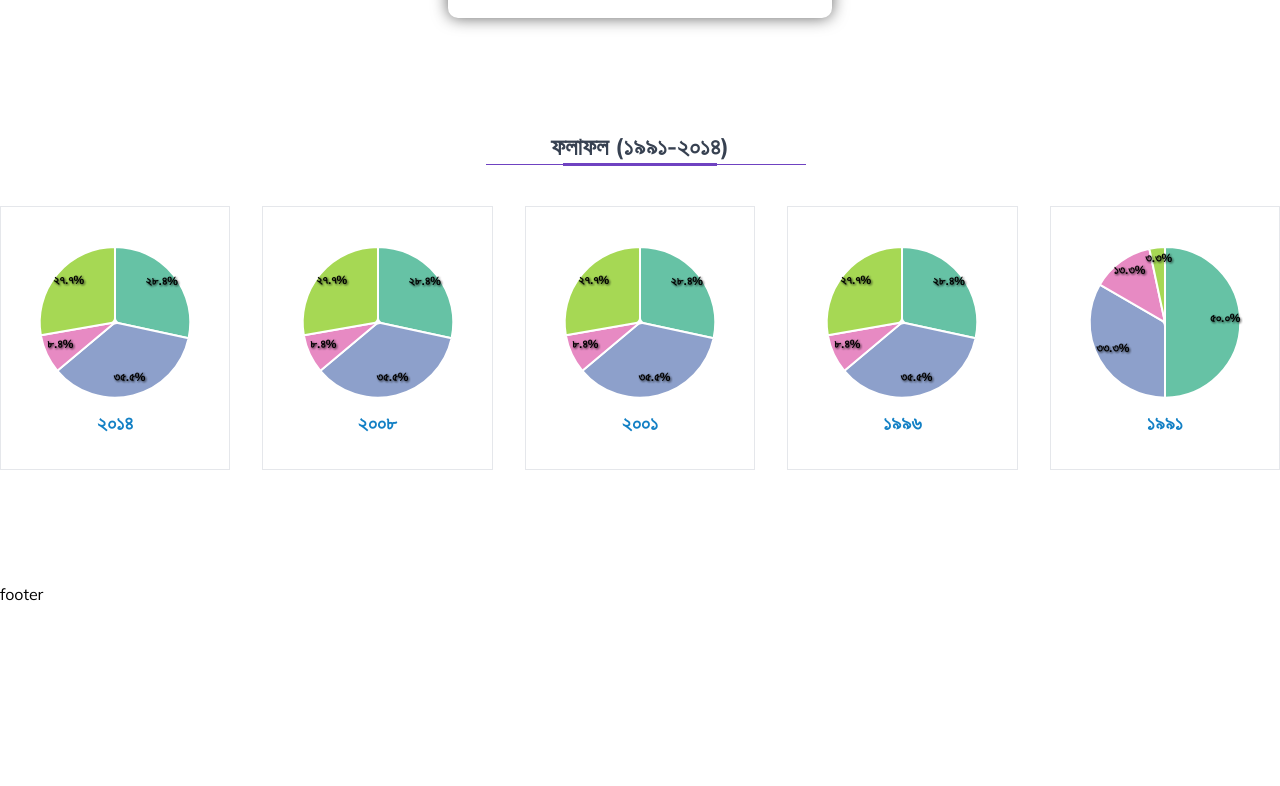
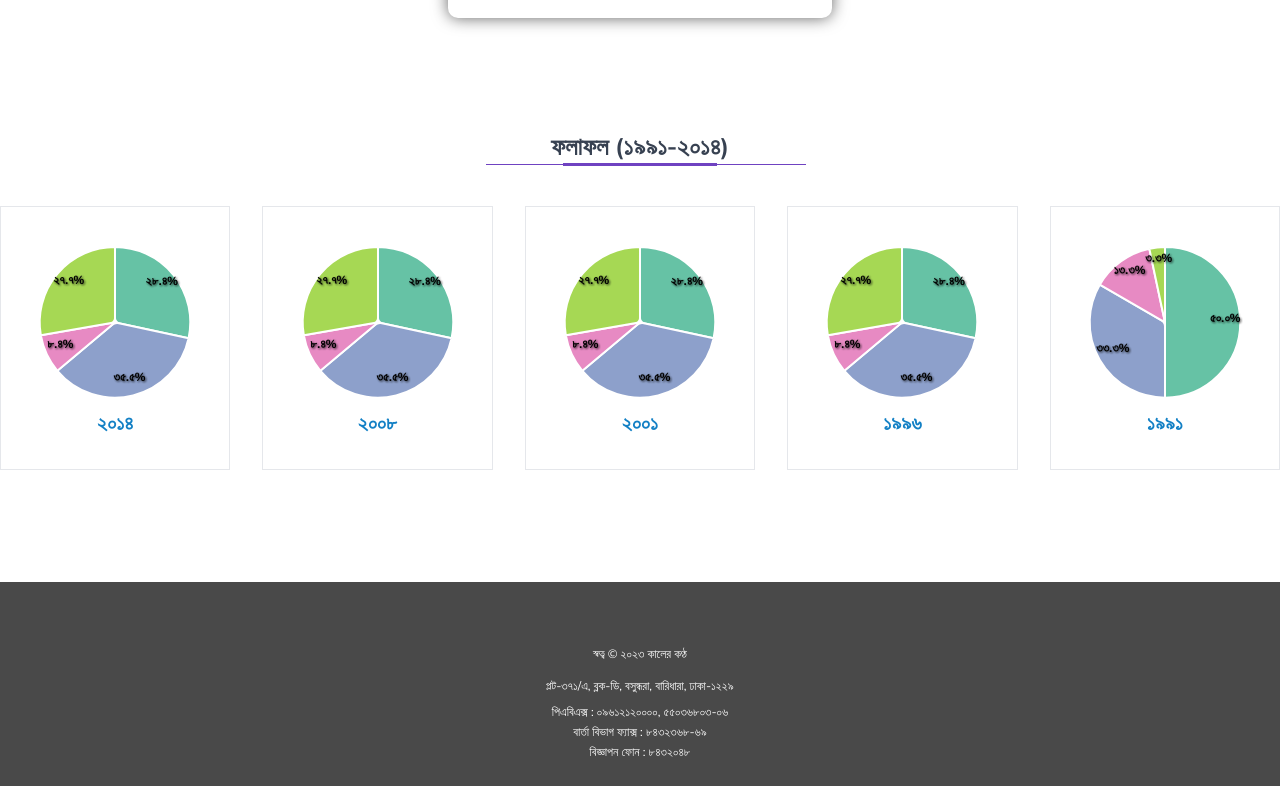
Before and after one commit to MdShohoan/kk, a React (Vite) app: page / in a window 1280 px wide. Shown: the part 5111-5897 px from the top of the page. Before the commit the page ends 5717 px from the top, so only its background shows below. Built offline with nearby package versions, Linux system fonts and the light colour scheme.

Commit message:
completed footer

```diff
--- a/src/components/Footer/Footer.jsx
+++ b/src/components/Footer/Footer.jsx
@@ -1,8 +1,12 @@
 function Footer() {
     return (
-        <section>
-            <footer>
-                footer
+        <section className='bg-[#494949] pb-6 pt-16'>
+            <footer className="text-xs font-normal text-white text-center">
+                <span className="block mb-4">স্বত্ব © ২০২৩ কালের কণ্ঠ</span>
+                <span className="block mb-2">প্লট-৩৭১/এ, ব্লক-ডি, বসুন্ধরা, বারিধারা, ঢাকা-১২২৯</span>
+                <span className="block leading-5">পিএবিএক্স : ০৯৬১২১২০০০০, ৫৫০৩৬৮০৩-০৬ <br/>
+                    বার্তা বিভাগ ফ্যাক্স : ৮৪৩২৩৬৮-৬৯ <br/>
+                    বিজ্ঞাপন ফোন : ৮৪৩২০৪৮</span>
             </footer>
         </section>
     )
```
